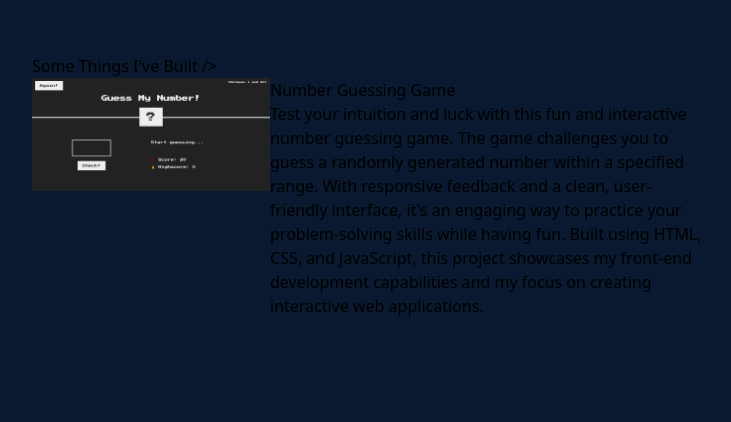
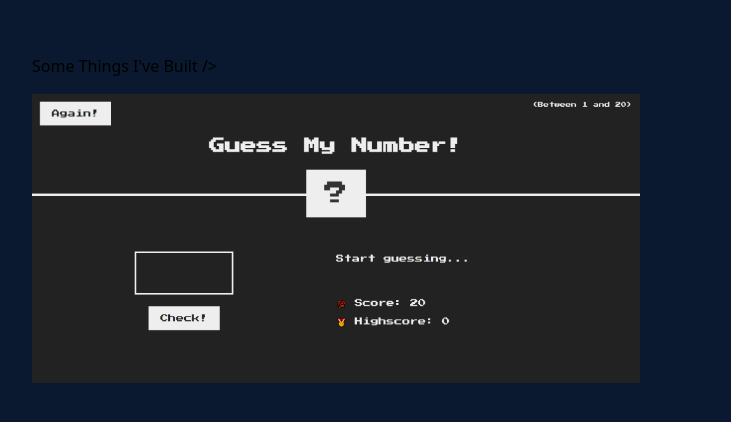
Before and after one commit to SahilTiwari-dev/Portfolio-V1, a website: page src/index.html in a window 1280 px wide. Shown: the part 962-1384 px from the top of the page, without its empty margins (144-875 px from the left). Drawn offline with Linux system fonts and the light colour scheme.

Commit message:
Created new page for all projects

```diff
--- a/src/index.html
+++ b/src/index.html
@@ -86,28 +86,14 @@
         </div>
       </section>
       <section id="projects" class="h-screen">
-        <div class="m-0 my-24 w-auto gap-4 px-4 md:px-8  xl:m-36">
-          <h3>Some Things I've Built<span class=""> /></span></h3>
-          <div class="flex w-auto md:max-w-2xl">
-            <a href="http://" target="_blank" rel="noopener noreferrer"
-              ><img
-                src="../src/assets/images/Number-Guessing-Game.png"
-                alt="Number-Guessing-Game"
-            /></a>
-            <div>
-              <h3>Number Guessing Game</h3>
-              <p>
-                Test your intuition and luck with this fun and interactive
-                number guessing game. The game challenges you to guess a
-                randomly generated number within a specified range. With
-                responsive feedback and a clean, user-friendly interface, it's
-                an engaging way to practice your problem-solving skills while
-                having fun. Built using HTML, CSS, and JavaScript, this project
-                showcases my front-end development capabilities and my focus on
-                creating interactive web applications.
-              </p>
-            </div>
+        <div class="flex flex-col m-0 my-24 w-auto gap-4 px-4 md:px-8 md:max-w-2xl xl:m-36">
+          <h3>Some Things I've Built <span>/></span></h3>
+          <a href="" target="_blank"><img src="./assets/images/Number-Guessing-Game.png" alt="" /></a>
+          <div>
+            <h3></h3>
+            <p></p>
           </div>
+          <a href="http://" target="_blank" rel="noopener noreferrer"></a>
         </div>
       </section>
       <section id="about_me" class="h-screen"></section>
```
Also changed, not shown: src/output.css, src/pages/projects.html (added).
